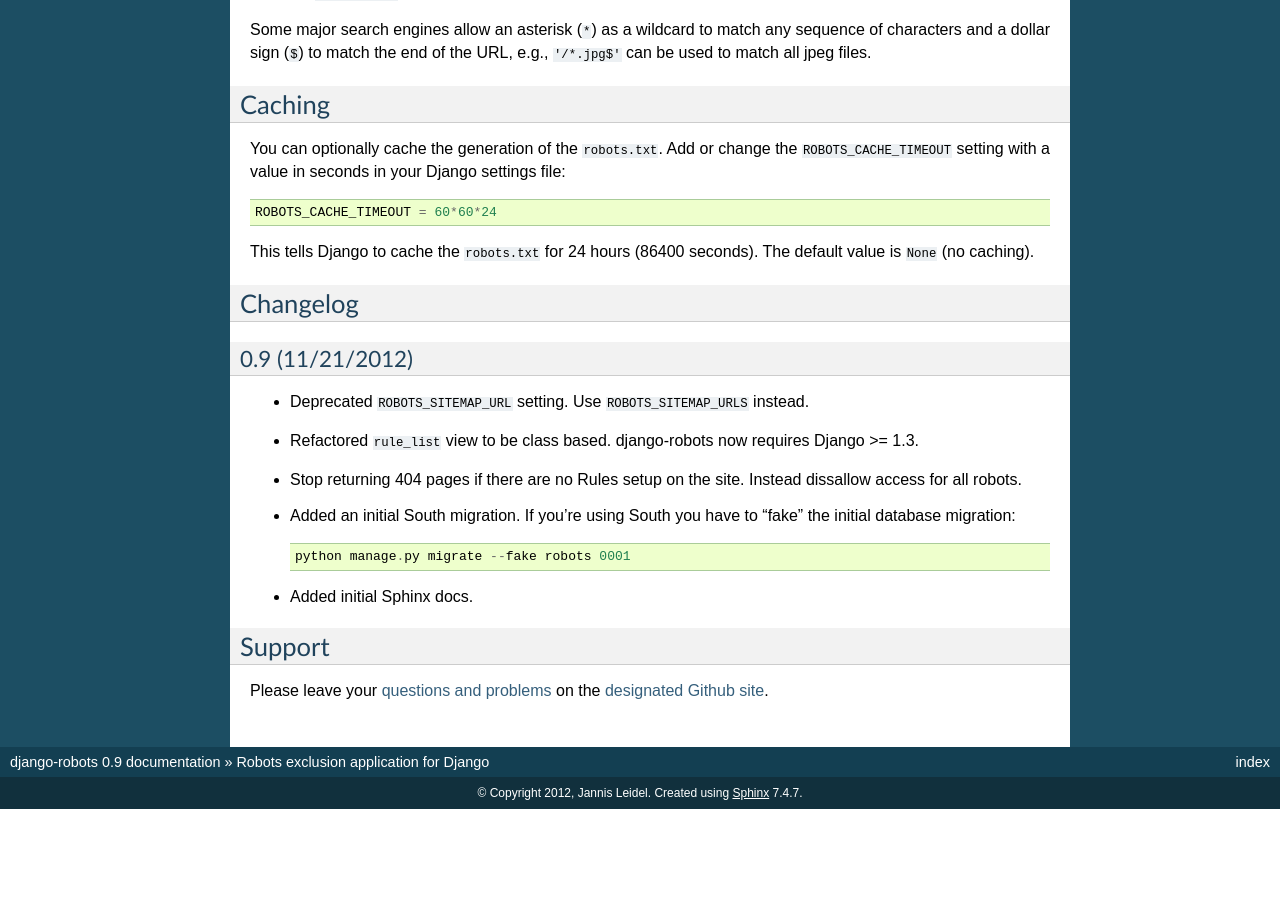
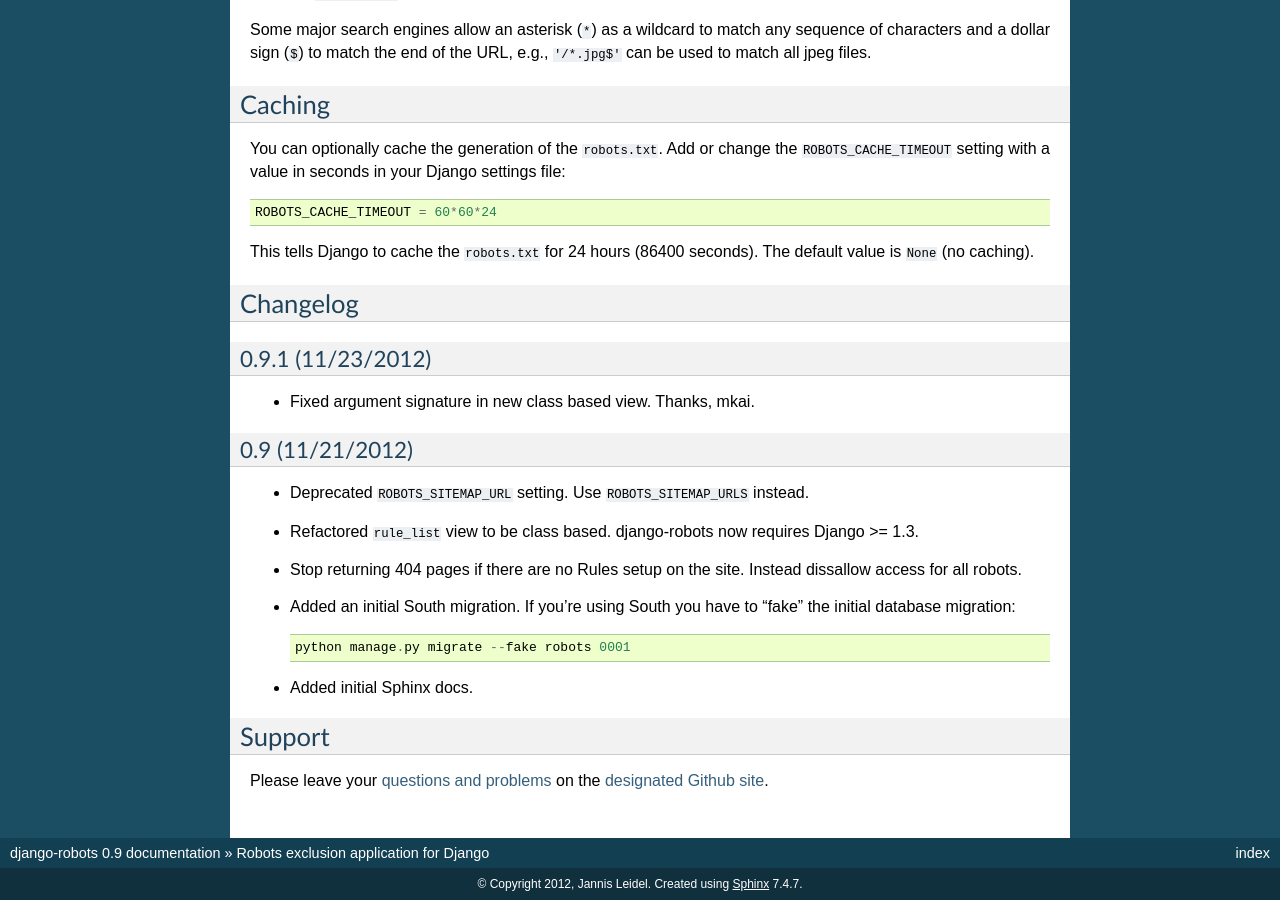
Before and after one commit to jazzband/django-robots, a Sphinx documentation site: the page built from docs/index.txt, in a window 1280 px wide and 900 px high, scrolled down 1701 px. Built offline with Sphinx 7.4.7, drawn with Linux system fonts in a browser that asks for light colours; before the commit the page ends 2510 px from its top, so only the background shows below that.

Commit message:
Updated changelog.

```diff
--- a/docs/index.txt
+++ b/docs/index.txt
@@ -125,6 +125,11 @@
 Changelog
 =========
 
+0.9.1 (11/23/2012)
+------------------
+
+- Fixed argument signature in new class based view. Thanks, mkai.
+
 0.9 (11/21/2012)
 ----------------
 
```
